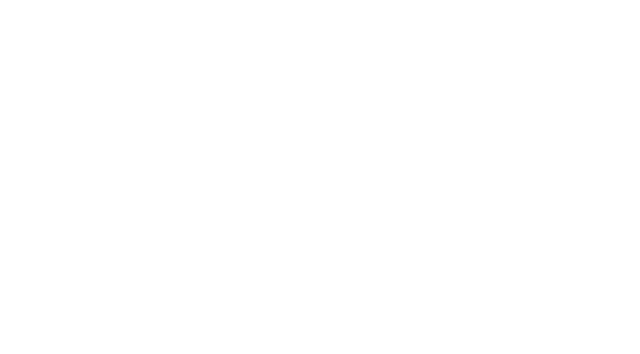
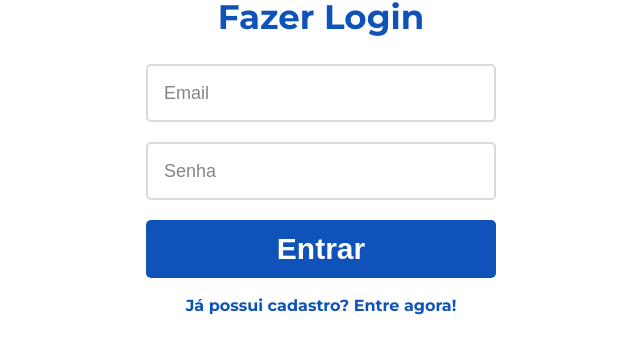
Before and after one commit to Antonio-Jefferson/ShopeNerd-FrontEnd, a React (Create React App) app: page /sign-in in a window 1280 px wide. Before the commit this address had no page. Shown: the top 354 px of the page, without its empty margins (319-959 px from the left). Built offline with nearby package versions, Linux system fonts and the light colour scheme.

Commit message:
feat: sign-in without function signIn

```diff
--- a/src/App.js
+++ b/src/App.js
@@ -1,4 +1,5 @@
 import { BrowserRouter, Route, Routes } from "react-router-dom";
+import SignInPage from "./pages/SignInPage";
 import SignUpPage from "./pages/SignUpPage";
 
 function App() {
@@ -6,6 +7,7 @@ function App() {
     <BrowserRouter>
       <Routes>
         <Route path="/sign-up" element={<SignUpPage />}/>
+        <Route path="/sign-in" element={<SignInPage />}/>
       </Routes>
     </BrowserRouter>
   );
--- /dev/null
+++ b/src/components/SignIn.js
@@ -0,0 +1,20 @@
+import { useState } from "react";
+import { StyledForm } from "../styles/commonStyles";
+export default function SignIn() {
+    const [email,setEmail] = useState("");
+    const [password,setPassword] = useState("");
+
+    function signIn(event){
+        event.preventDefault();
+    }
+
+    return (
+        <>
+            <StyledForm onSubmit={signIn}>
+                <input value={email} onChange={(e) => setEmail(e.target.value)} type="email" placeholder="Email" required />
+                <input value={password} onChange={(e) => setPassword(e.target.value)} type="password" placeholder="Senha" required />
+                <button type="submit">Entrar</button>
+            </StyledForm>
+        </>
+    )
+}
--- /dev/null
+++ b/src/pages/SignInPage.js
@@ -0,0 +1,12 @@
+import SignIn from "../components/SignIn";
+import { StyledH2, StyledLink } from "../styles/commonStyles";
+
+export default function SignInPage(){
+    return(
+        <>
+            <StyledH2>Fazer Login</StyledH2>
+            <SignIn/>
+            <StyledLink to="/sign-up">Já possui cadastro? Entre agora!</StyledLink>
+        </>
+    )
+}
--- a/src/styles/commonStyles.js
+++ b/src/styles/commonStyles.js
@@ -1,3 +1,4 @@
+import { Link } from "react-router-dom";
 import styled from "styled-components";
 
 
@@ -40,7 +41,7 @@ export const StyledForm = styled.form`
     }
 `
 
-export const StyledLink = styled.a`
+export const StyledLink = styled(Link)`
     display: block;
     width: 100%;
     text-align: center;
```
